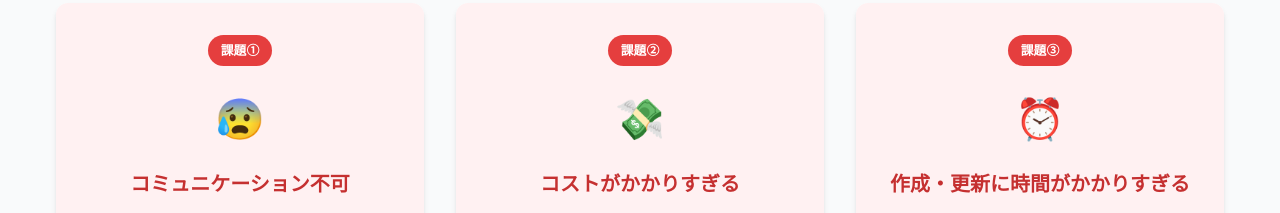
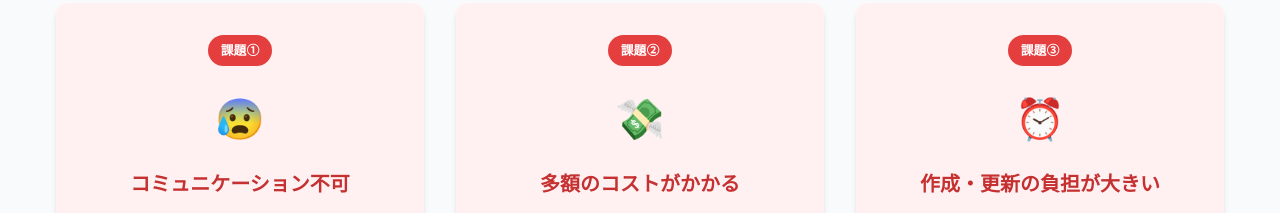
Before and after one commit to rakuai-support/landing, a plain HTML site: page index.html in a window 1280 px wide. Shown: the part 1575-1788 px from the top of the page. Drawn offline with Linux system fonts and the light colour scheme; no server answers.

Commit message:
トップページの微修正

```diff
--- a/index.html
+++ b/index.html
@@ -7,7 +7,7 @@
 
 
     <meta name="description" content="おもてなしQRメーカー（OmotenashiQRMaker）は、インバウンド・外国人観光客への多言語対応をします。たった5分でAI音声スライドショーを作成、QRコードで即座に発信できます。15言語対応で訪日観光客の95％以上をカバー。1分30円〜の低コストで本格的なおもてなしを実現します。">
-    <meta name="keywords" content="インバウンド,多言語対応,おもてなし,QRコード,AI活用,AI音声,スライドショー,動画,外国人観光客,飲食店,ホテル,翻訳,多言語案内,接客,インバウンドツール">
+    <meta name="keywords" content="インバウンド,多言語,翻訳,おもてなし,QRコード,AI">
     <meta name="robots" content="index,follow">
     <link rel="canonical" href="https://lp.omotenashiqr.com/">
     <meta name="author" content="かわさき楽AIサポート">
@@ -434,7 +434,7 @@
 	        <div class="before-section">
 	          <div class="label before-label">課題②</div>
 	          <div class="problem-icon">💸</div>
-	          <h3>コストがかかりすぎる</h3>
+	          <h3>多額のコストがかかる</h3>
 	          <p>プロの翻訳を依頼すれば数万円。パンフレットを多言語で印刷すれば、そのたびに大きな出費が発生。更新のたびに費用と手間がかかり、続けるのが難しい。</p>
 	        </div>
 	        <div class="arrow">→</div>
@@ -450,7 +450,7 @@
 	        <div class="before-section">
 	          <div class="label before-label">課題③</div>
 	          <div class="problem-icon">⏰</div>
-	          <h3>作成・更新に時間がかかりすぎる</h3>
+	          <h3>作成・更新の負担が大きい</h3>
 	          <p>多言語パンフレットの作成には数週間。メニュー変更のたびに翻訳と印刷が必要で、完成までに1週間以上待たされ、機会損失が発生してしまう。</p>
 	        </div>
 	        <div class="arrow">→</div>
--- a/sitemap.xml
+++ b/sitemap.xml
@@ -3,7 +3,7 @@
   <!-- ランディングページメイン -->
   <url>
     <loc>https://lp.omotenashiqr.com/</loc>
-    <lastmod>2025-11-09</lastmod>
+    <lastmod>2025-11-10</lastmod>
     <changefreq>daily</changefreq>
     <priority>1.0</priority>
   </url>
```
